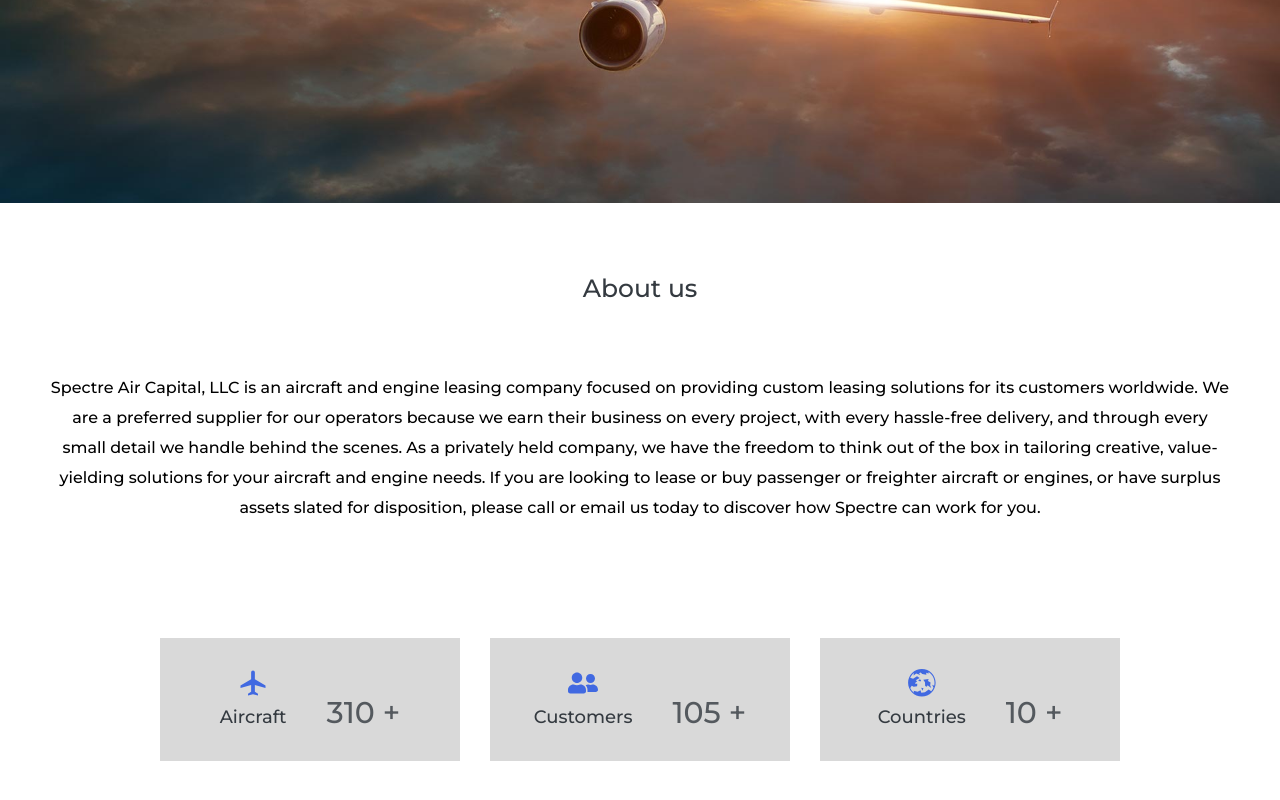
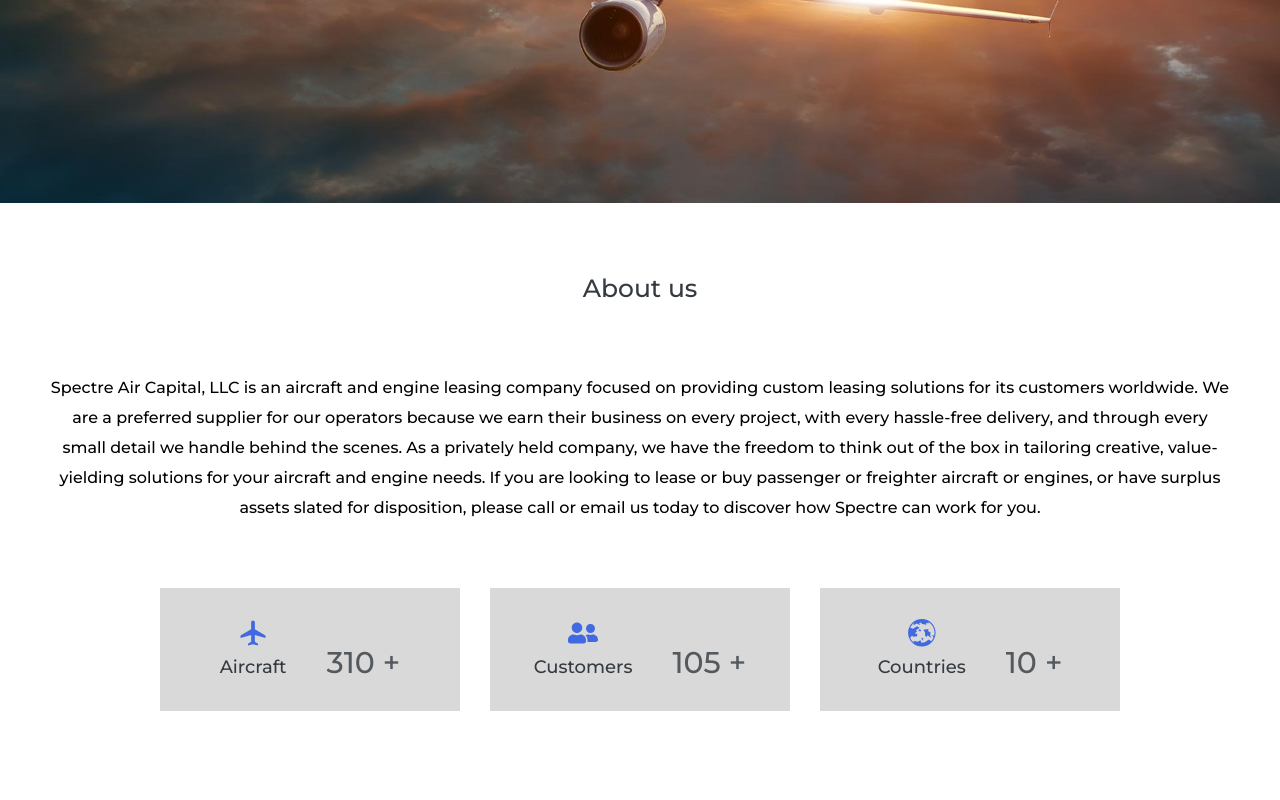
Before and after one commit to porosh2002/Spectre-Air-Capital, a React (Create React App) app: page / in a window 1280 px wide. Shown: the part 497-1297 px from the top of the page. After the commit the page ends 1273 px from the top, so only its background shows below. Built offline with nearby package versions, Linux system fonts and the light colour scheme.

Commit message:
padding removed from exp and margin reduced

```diff
--- a/src/App.css
+++ b/src/App.css
@@ -81,8 +81,7 @@
 }
 /* EXP */
 .EXP{
-padding:30px 0px;
-margin:70px 0px;
+margin:50px 0px;
 }
 .ExpCards{
 text-align: center;
```
